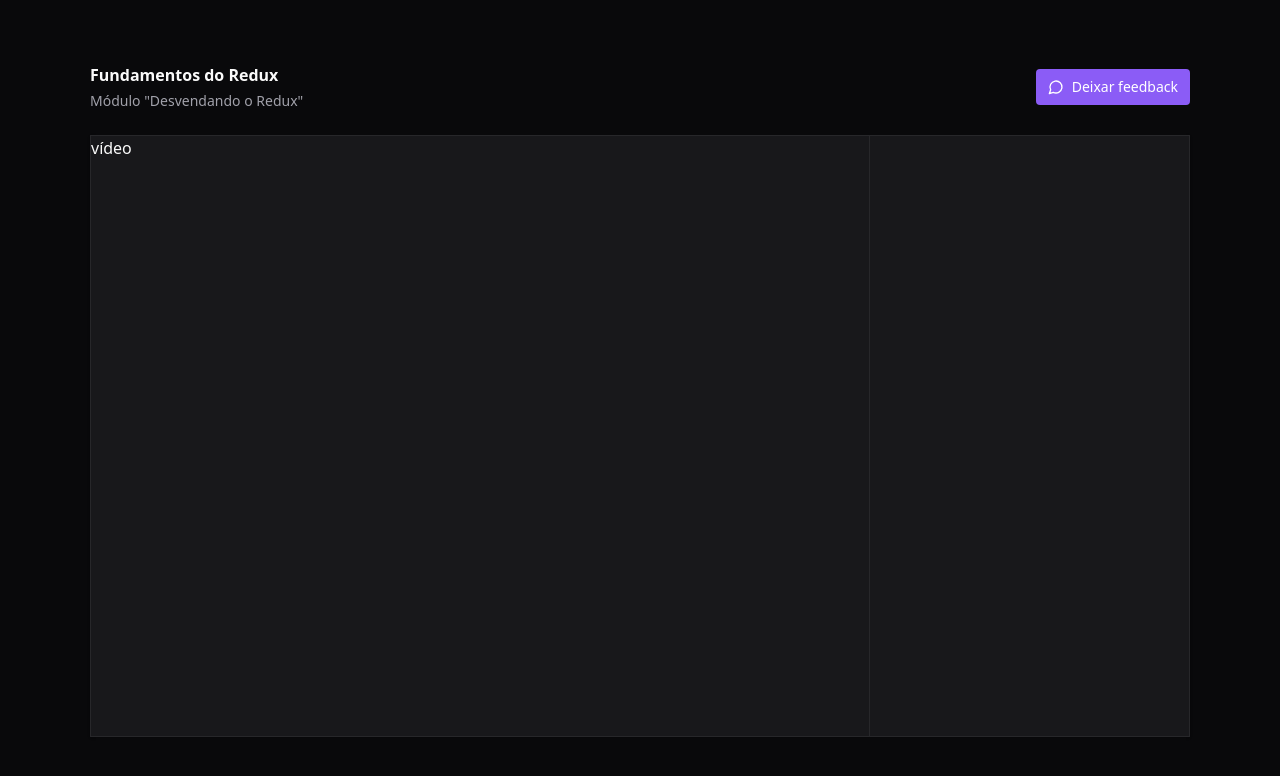
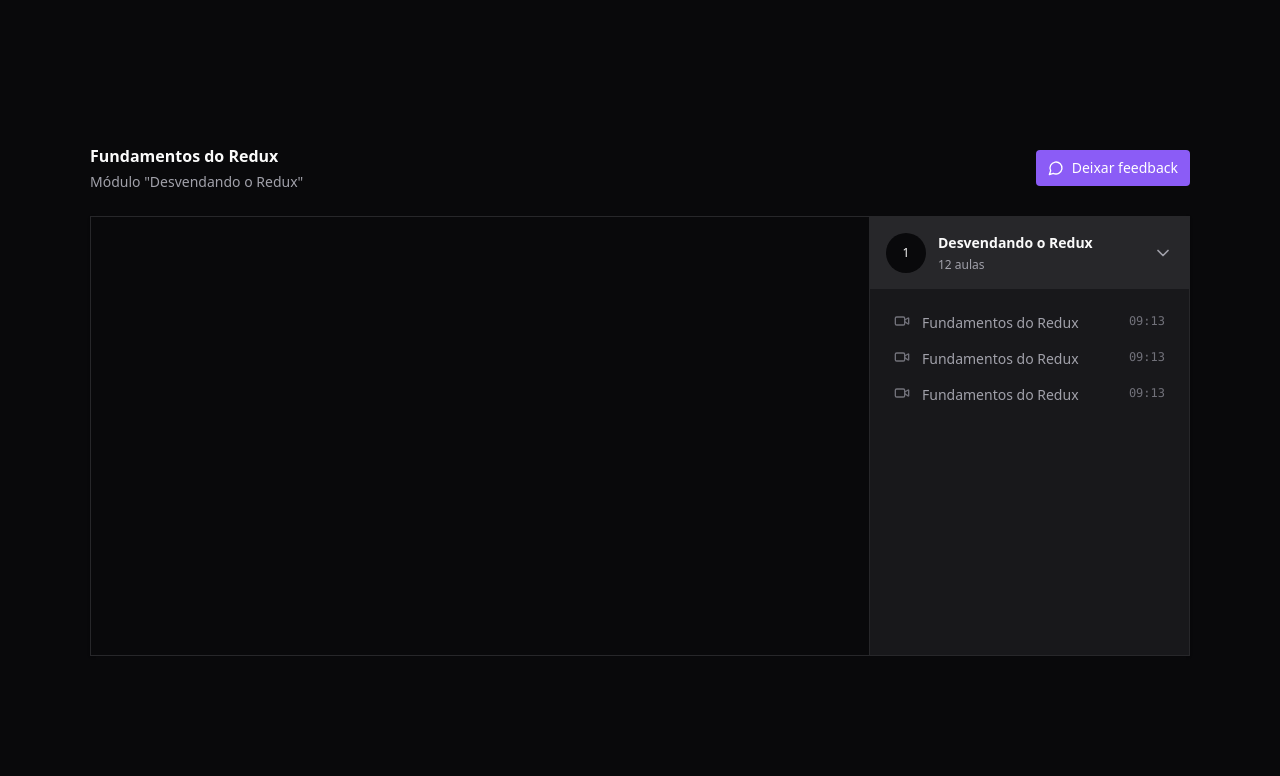
Before and after one commit to laisescorcio/react-redux-zustand-complex, a React (Vite) app: page / in a window 1280 px wide. Shown: the top 776 px of the page. Built offline with nearby package versions, Linux system fonts and the light colour scheme.

Commit message:
feat: Player Interface - css and subcomponents

```diff
--- a/package.json
+++ b/package.json
@@ -14,6 +14,7 @@
     "lucide-react": "^0.407.0",
     "react": "^18.3.1",
     "react-dom": "^18.3.1",
+    "react-player": "^2.16.0",
     "react-redux": "^9.1.2"
   },
   "devDependencies": {
--- a/src/pages/Player.tsx
+++ b/src/pages/Player.tsx
@@ -1,4 +1,5 @@
-import { MessageCircle } from "lucide-react";
+import { ChevronDown, MessageCircle, Video } from "lucide-react";
+import ReactPlayer from "react-player";
 
 export function Player() {
   return (
@@ -20,8 +21,54 @@
         </div>
 
         <main className="relative flex overflow-hidden rounded-large border border-zinc-800 bg-zinc-900 shadow">
-          <div className="flex-1">vídeo</div>
-          <aside className="w-80 border-l border-zinc-800 bg-zinc-900 h-[600px]"></aside>
+          <div className="flex-1">
+            <div className="w-full bg-zinc-950 aspect-video">
+              <ReactPlayer
+                width="100%"
+                height="100%"
+                controls
+                url="https://www.youtube.com/watch?v=Jai8w6K_GnY"
+              />
+            </div>
+          </div>
+          <aside className="w-80 border-l border-zinc-800 bg-zinc-900">
+            <div className="">
+              <button className="flex w-full items-center gap-3 bg-zinc-800 p-4">
+                <div className="flex h-10 w-10 rounded-full items-center justify-center bg-zinc-950 text-xs">
+                  1
+                </div>
+                <div className="flex flex-col gap-1 text-left">
+                  <strong className="text-sm">Desvendando o Redux</strong>
+                  <span className="text-xs text-zinc-400">12 aulas</span>
+                </div>
+
+                <ChevronDown className="w-5 h-5 ml-auto text-zinc-400" />
+              </button>
+              <nav className="relative flex flex-col gap-4 p-6">
+                <button className="flex item-center gap-3 text-sm text-zinc-400">
+                  <Video className="w-4 h-4 text-zinc-500" />
+                  <span>Fundamentos do Redux</span>
+                  <span className="ml-auto font-mono text-xs text-zinc-500">
+                    09:13
+                  </span>
+                </button>
+                <button className="flex item-center gap-3 text-sm text-zinc-400">
+                  <Video className="w-4 h-4 text-zinc-500" />
+                  <span>Fundamentos do Redux</span>
+                  <span className="ml-auto font-mono text-xs text-zinc-500">
+                    09:13
+                  </span>
+                </button>
+                <button className="flex item-center gap-3 text-sm text-zinc-400">
+                  <Video className="w-4 h-4 text-zinc-500" />
+                  <span>Fundamentos do Redux</span>
+                  <span className="ml-auto font-mono text-xs text-zinc-500">
+                    09:13
+                  </span>
+                </button>
+              </nav>
+            </div>
+          </aside>
         </main>
       </div>
     </div>
```
Also changed, not shown: 2 other files (tests, documents, lock files or other folders).
